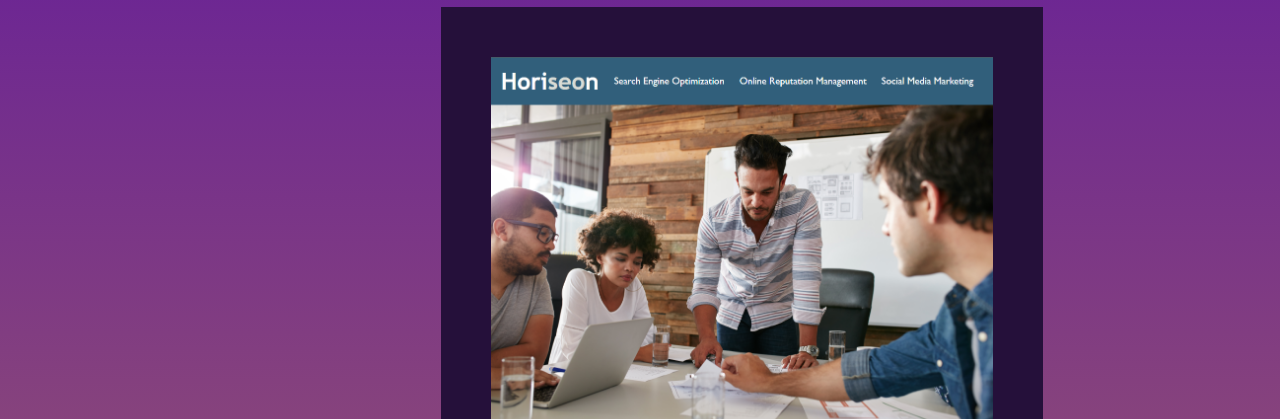
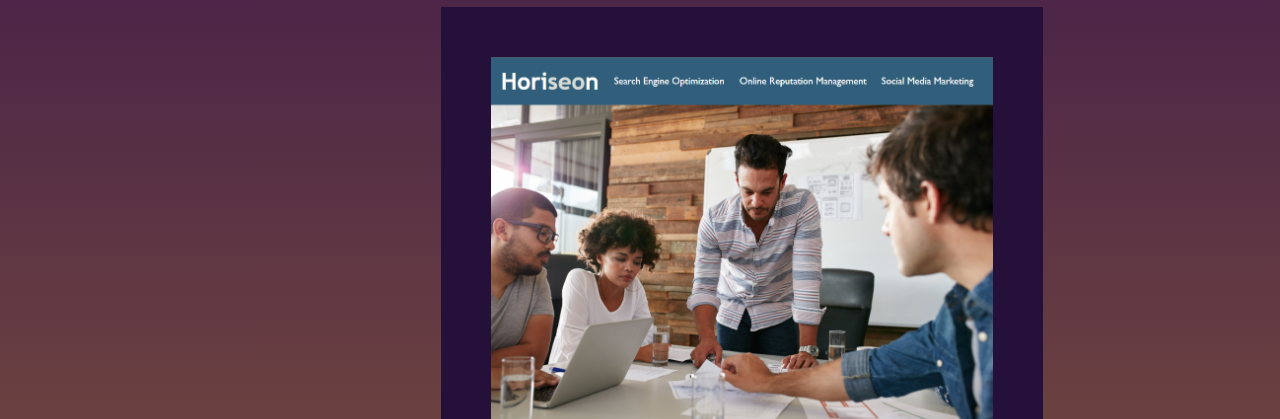
Before and after one commit to eSTee3/02-Challenge, a plain HTML site: page index.html in a window 1280 px wide. Shown: the part 552-971 px from the top of the page. Drawn offline with Linux system fonts and the light colour scheme.

Commit message:
Tweaked gradient color of background

```diff
--- a/assets/css/style.css
+++ b/assets/css/style.css
@@ -6,7 +6,7 @@
 }
 
 body {
-    background: linear-gradient(to bottom, #4d03af 0%, #f6bf1a 100%);
+    background: linear-gradient(to bottom, #240153 0%, #f6bf1a 100%);
 }
 
 .header {
```
